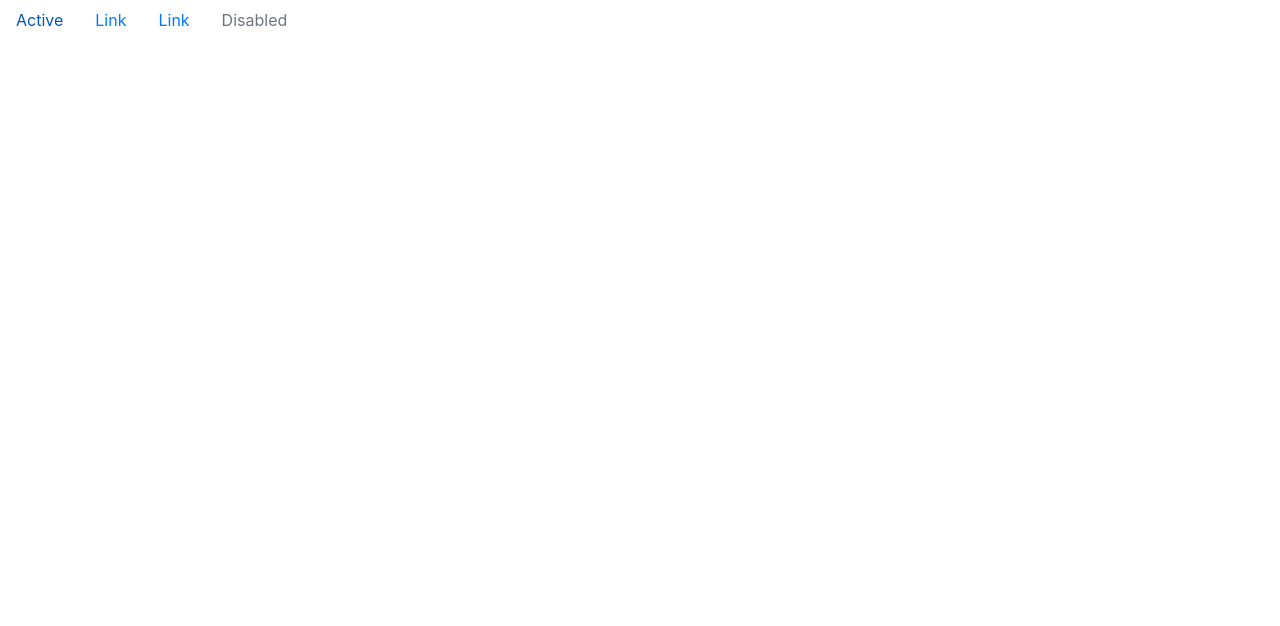
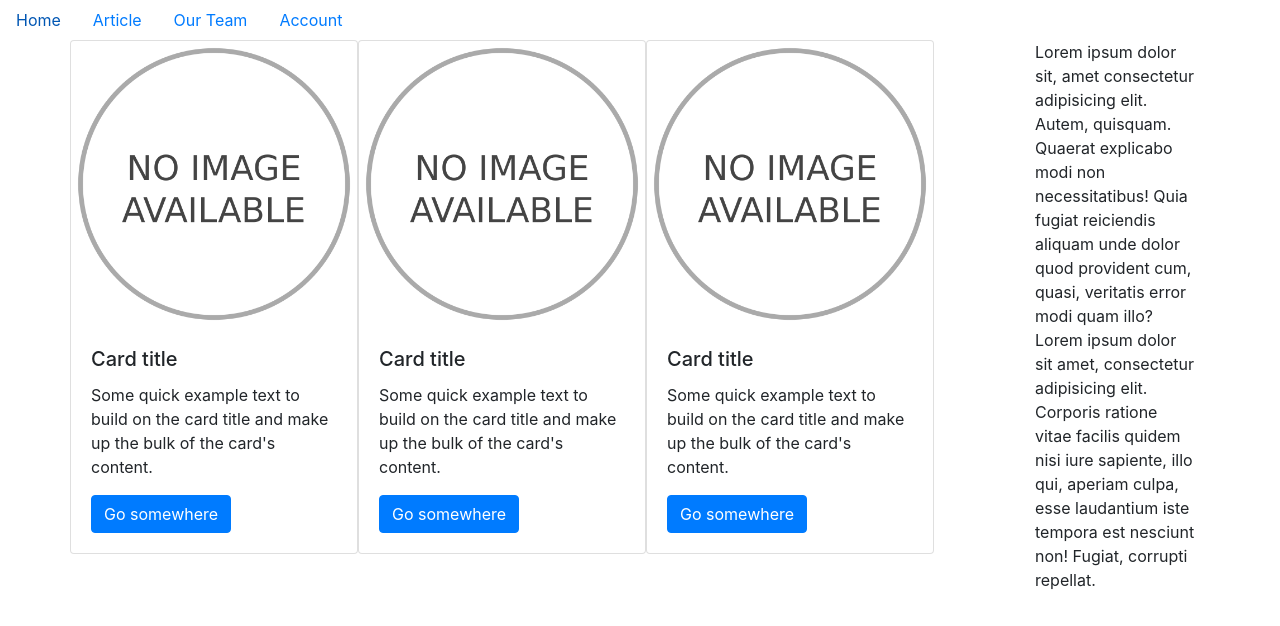
Before and after one commit to stikomersbali/hacktoberfest, a plain HTML site: page index.html in a window 1280 px wide. Drawn offline with nearby package versions, Linux system fonts and the light colour scheme; files whose address does not match are found by name.

Commit message:
tambahkan cards

```diff
--- a/index.html
+++ b/index.html
@@ -12,11 +12,47 @@
 <body>
 
   <nav class="nav">
-    <a class="nav-link active" href="#">Active</a>
-    <a class="nav-link" href="#">Link</a>
-    <a class="nav-link" href="#">Link</a>
-    <a class="nav-link disabled" href="#">Disabled</a>
+    <a class="nav-link" href="#">Home</a>
+    <a class="nav-link" href="#">Article</a>
+    <a class="nav-link" href="#">Our Team</a>
+    <a class="nav-link" href="#">Account</a>
   </nav>
+
+  <div class="container">
+    <div class="row">
+      <div class="col-lg-10">
+        <div class="row">
+          <div class="card" style="width: 18rem;">
+            <img class="card-img-top" src="file:///E:/Latihan/latihan1/hacktoberfest/img/no-image.png" alt="Card image cap">
+            <div class="card-body">
+              <h5 class="card-title">Card title</h5>
+              <p class="card-text">Some quick example text to build on the card title and make up the bulk of the card's content.</p>
+              <a href="#" class="btn btn-primary">Go somewhere</a>
+            </div>
+          </div>
+          <div class="card" style="width: 18rem;">
+            <img class="card-img-top" src="file:///E:/Latihan/latihan1/hacktoberfest/img/no-image.png" alt="Card image cap">
+            <div class="card-body">
+              <h5 class="card-title">Card title</h5>
+              <p class="card-text">Some quick example text to build on the card title and make up the bulk of the card's content.</p>
+              <a href="#" class="btn btn-primary">Go somewhere</a>
+            </div>
+          </div>
+          <div class="card" style="width: 18rem;">
+            <img class="card-img-top" src="file:///E:/Latihan/latihan1/hacktoberfest/img/no-image.png" alt="Card image cap">
+            <div class="card-body">
+              <h5 class="card-title">Card title</h5>
+              <p class="card-text">Some quick example text to build on the card title and make up the bulk of the card's content.</p>
+              <a href="#" class="btn btn-primary">Go somewhere</a>
+            </div>
+          </div>
+        </div>
+      </div>
+      <div class="col-lg-2">
+        Lorem ipsum dolor sit, amet consectetur adipisicing elit. Autem, quisquam. Quaerat explicabo modi non necessitatibus! Quia fugiat reiciendis aliquam unde dolor quod provident cum, quasi, veritatis error modi quam illo? Lorem ipsum dolor sit amet, consectetur adipisicing elit. Corporis ratione vitae facilis quidem nisi iure sapiente, illo qui, aperiam culpa, esse laudantium iste tempora est nesciunt non! Fugiat, corrupti repellat.
+      </div>
+    </div>
+  </div>
 
   <script src="https://code.jquery.com/jquery-3.2.1.slim.min.js" integrity="sha384-KJ3o2DKtIkvYIK3UENzmM7KCkRr/rE9/Qpg6aAZGJwFDMVNA/GpGFF93hXpG5KkN" crossorigin="anonymous"></script>
   <script src="https://cdn.jsdelivr.net/npm/popper.js@1.12.9/dist/umd/popper.min.js" integrity="sha384-ApNbgh9B+Y1QKtv3Rn7W3mgPxhU9K/ScQsAP7hUibX39j7fakFPskvXusvfa0b4Q" crossorigin="anonymous"></script>
```
Also changed, not shown: img/no-image.png (added).
